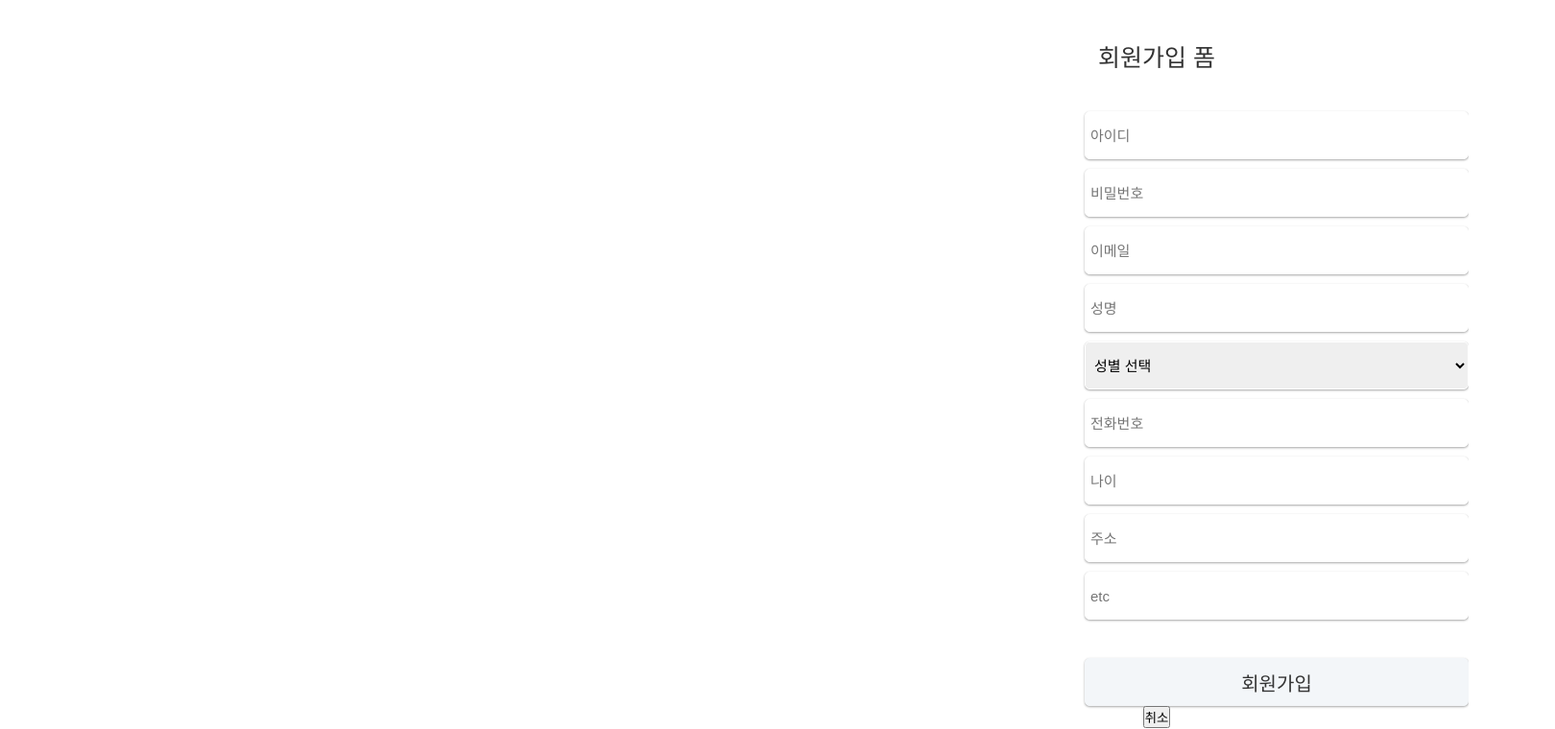
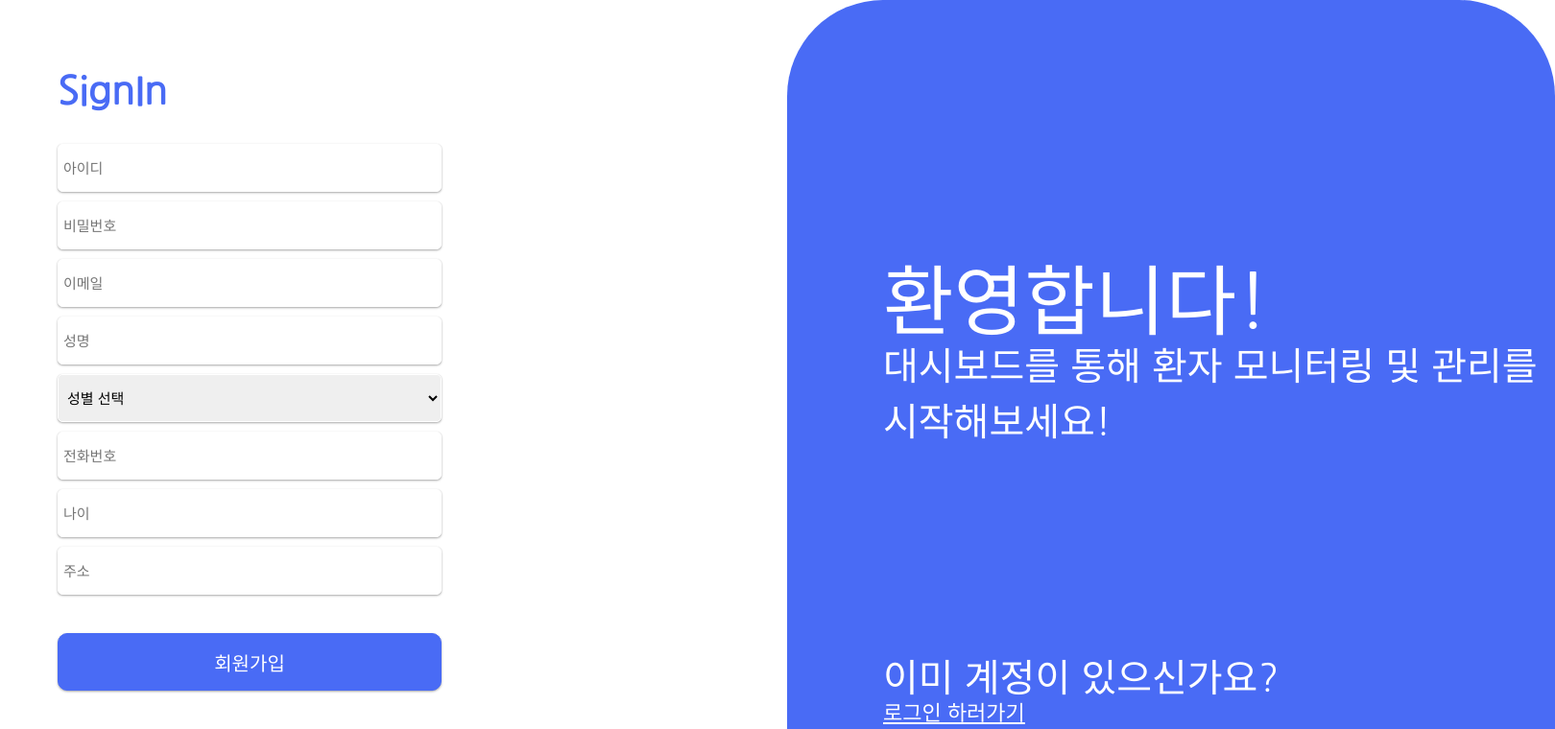
Before and after one commit to TUK-CE-capstone-2023-IMS/ControlPage, a React (Create React App) app: page /signup in a window 1280 px wide. Shown: the top 760 px of the page at 96% size, 1620 px wide, since content can reach past the window. Built offline with nearby package versions, Linux system fonts and the light colour scheme; no server answers.

Commit message:
[UI] 낙상감지알람 UI 수정

```diff
--- a/src/pages/AuthPage/Login.js
+++ b/src/pages/AuthPage/Login.js
@@ -33,6 +33,7 @@ const LoginPage = () => {
 
     return (
         <div className="login_page">
+
             <div className="login_hello_box">
                 <div className="login_hello_text">
                     <div className="login_first_hello_box">
@@ -47,6 +48,7 @@ const LoginPage = () => {
                     </div>
                 </div>
             </div>
+
             <div className="login_box">
                 <p className="login_title">Login</p>
 
@@ -90,7 +92,6 @@ const LoginPage = () => {
                         {/*    <Link to="/signup"><button>회원가입</button></Link>*/}
                         {/*</div>*/}
                     </div>
-
                 </form>
             </div>
         </div>
--- a/src/pages/AuthPage/SignIn.css
+++ b/src/pages/AuthPage/SignIn.css
@@ -5,14 +5,24 @@
 }
 
 .signup_page{
-    margin: 40px 0 40px 1130px;
     text-align: center;
+    display: flex;
 }
 
-.signup_text{
-    font-size: 25px;
+.signup_box{
+    margin-top: 50px;
+}
+
+.signup_title{
+    font-size: 40px;
     margin-top: 20px;
-    color: #333333;
+    margin-left: 20px;
+    padding-left: 40px;
+    text-align: left;
+    width: 500px;
+    height: 80px;
+    color: #496BF5;
+    font-weight: 600;
 }
 
 .signup_id input,
@@ -35,6 +45,7 @@
     box-shadow: 0 1px 3px rgba(0,0,0,0.12), 0 1px 2px rgba(0,0,0,0.24);
 }
 
+.signup_id input:hover,
 .signup_email input:hover,
 .signup_password_input input:hover,
 .signup_name input:hover,
@@ -42,19 +53,21 @@
 .signup_birth input:hover,
 .signup_phone_number input:hover,
 .signup_age input:hover,
-.signup_etc input:hover{
+.signup_address input:hover{
+    border: 3px solid #496BF5;
     box-shadow: 0 14px 28px rgba(0,0,0,0.25), 0 10px 10px rgba(0,0,0,0.22);
 }
 
 .signup_button button {
-    height: 50px;
+    height: 60px;
     width: 400px;
     font-size: 20px;
-    border-radius: 5px;
-    color: #333333;
-    border: 1px solid #f3f6f9;
+    font-weight: 400;
+    border-radius: 10px;
+    color: #ffffff;
+    border: 1px solid #496BF5;
     margin-top: 30px;
-    background-color: #f3f6f9;
+    background-color: #496BF5;
     box-shadow: 0 1px 3px rgba(0,0,0,0.12), 0 1px 2px rgba(0,0,0,0.24);
 }
 
@@ -64,6 +77,51 @@
     box-shadow: 0 14px 28px rgba(0,0,0,0.25), 0 10px 10px rgba(0,0,0,0.22);
 }
 
-.signup_box{
-    margin-top: 40px;
+.signup_hello_box{
+    width: 1080px;
+    height: 900px;
+    background-color: #496BF5;
+    border-radius: 100px;
+    margin-left: 300px;
 }
+
+.signup_hello_text_1{
+    color: white;
+    font-size: 80px;
+    margin-left: 100px;
+    margin-top: 250px;
+    text-align: left;
+    width: 700px;
+    height: 100px;
+}
+
+.signup_hello_text_2{
+    width: 700px;
+    height: 100px;
+    color: white;
+    font-size: 40px;
+    margin-left: 100px;
+    text-align: left;
+}
+
+.signup_hello_text_3{
+    width: 700px;
+    height: 50px;
+    color: white;
+    font-size: 40px;
+    margin-top: 225px;
+    margin-left: 100px;
+    text-align: left;
+}
+
+.signup_hello_text_4 a{
+    width: 700px;
+    height: 50px;
+    color: white;
+    font-size: 22px;
+}
+
+.signup_hello_text_4{
+    margin-left: 100px;
+    text-align: left;
+}
--- a/src/pages/AuthPage/SignIn.js
+++ b/src/pages/AuthPage/SignIn.js
@@ -47,10 +47,9 @@ const SignupPage = () => {
     return (
         <form onSubmit={handleSubmit}>
             <div className="signup_page">
-                <div className="signup_text">
-                    <p>회원가입 폼</p>
-                </div>
                 <div className="signup_box">
+                    <p className="signup_title">SignIn</p>
+
                     <div className="signup_id">
                         <input
                             type="text"
@@ -96,6 +95,7 @@ const SignupPage = () => {
                             required
                         />
                     </div>
+
                     <div className="signup_sex">
                         <select
                             name="sex"
@@ -108,6 +108,7 @@ const SignupPage = () => {
                             <option value="female">여자</option>
                         </select>
                     </div>
+
                     <div className="signup_phone_number">
                         <input
                             type="text"
@@ -129,6 +130,7 @@ const SignupPage = () => {
                             required
                         />
                     </div>
+
                     <div className="signup_address">
                         <input
                             type="text"
@@ -139,24 +141,38 @@ const SignupPage = () => {
                             required
                         />
                     </div>
-                    <div className="signup_etc">
-                        <input
-                            type="text"
-                            name="etc"
-                            value={formData.etc}
-                            onChange={handleChange}
-                            placeholder="etc"
-                        />
+
+                    {/*<div className="signup_etc">*/}
+                    {/*    <input*/}
+                    {/*        type="text"*/}
+                    {/*        name="etc"*/}
+                    {/*        value={formData.etc}*/}
+                    {/*        onChange={handleChange}*/}
+                    {/*        placeholder="etc"*/}
+                    {/*    />*/}
+                    {/*</div>*/}
+
+                    <div className= "signup_button">
+                        <button className="signup_button" type="submit" onClick={handleSignIn}>회원가입</button>
                     </div>
-
+                    {/*<div className="signup_cancel">*/}
+                    {/*    <Link to="/login"><button>취소</button></Link>*/}
+                    {/*</div>*/}
                 </div>
 
-                <div className= "signup_button">
-                    <button className="signup_button" type="submit" onClick={handleSignIn}>회원가입</button>
-                </div>
-
-                <div className="signup_cancel">
-                    <Link to="/login"><button>취소</button></Link>
+                <div className="signup_hello_box">
+                    <div className="signup_hello_text">
+                        <div className="signup_first_hello_box">
+                            <div className="signup_hello_text_1">환영합니다!</div>
+                            <div className="signup_hello_text_2">대시보드를 통해 환자 모니터링 및 관리를 시작해보세요!</div>
+                        </div>
+                        <div className="signup_second_hello_box">
+                            <div className="signup_hello_text_3">이미 계정이 있으신가요?</div>
+                            <div className="signup_hello_text_4">
+                                <a href="/login">로그인 하러가기</a>
+                            </div>
+                        </div>
+                    </div>
                 </div>
             </div>
         </form>
```
Also changed, not shown: src/pages/NoticePage/free-icon-emergency-4349849.png (added).
